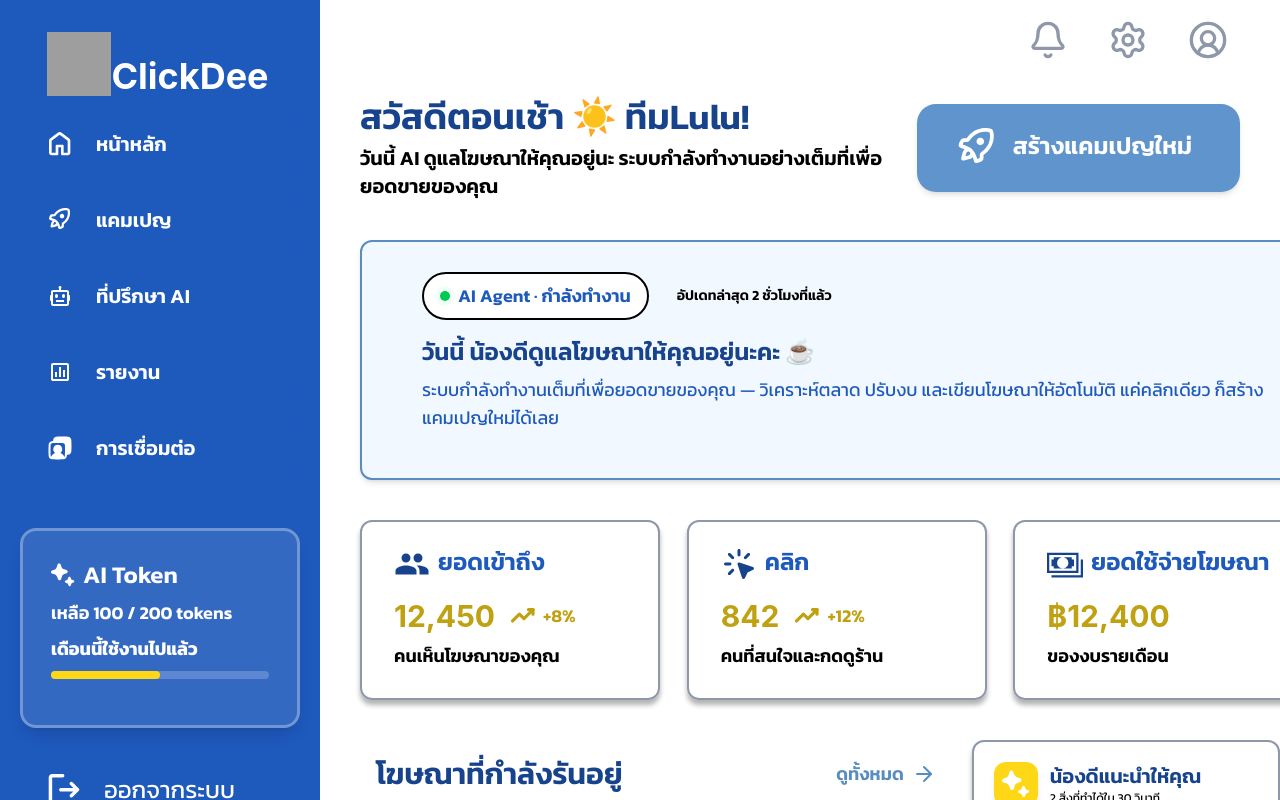
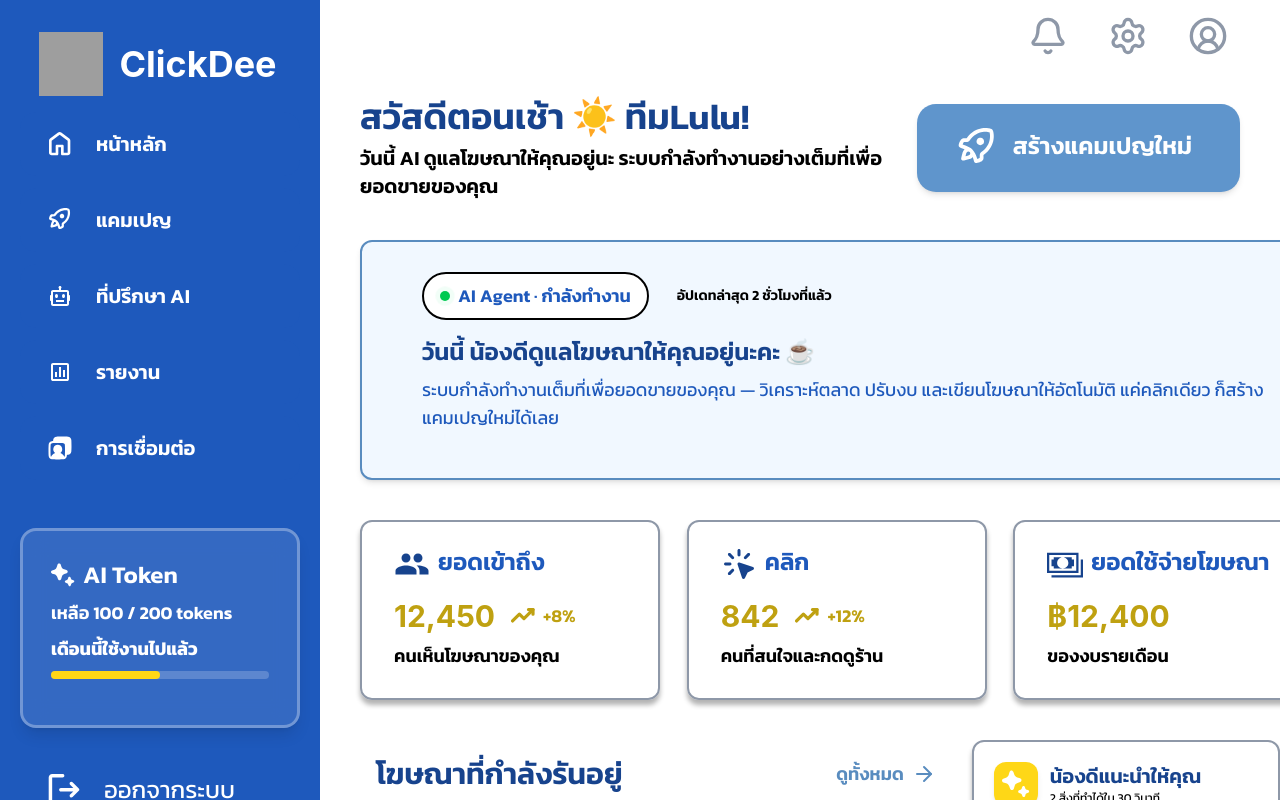
Before and after one commit to Nicha-h/ClickDee, a React (Vite) app in the folder frontend/: page / in a window 1280 px wide. Built offline with nearby package versions, Linux system fonts and the light colour scheme; grey boxes are pictures that could not be loaded.

Commit message:
fix: formatted the logo. Fix layout issues on navbar and topbar

```diff
--- a/frontend/src/components/Topbar.tsx
+++ b/frontend/src/components/Topbar.tsx
@@ -7,7 +7,7 @@ function Topbar() {
     setActiveButton(buttonName)
   }
   return (
-    <div className="sticky top-1 flex h-20 w-full flex-row items-center justify-end bg-white px-2">
+    <div className="sticky top-0 flex h-20 w-full flex-row items-center justify-end bg-white px-2">
       <div className="mr-11 flex flex-row items-center justify-end gap-10 pt-4">
         <NavLink to="/notification" onClick={() => handleClick('bell')}>
           {/* TODO: notification gonna be a modal. Dont forget to fix the notification */}
--- a/frontend/src/components/navbar.tsx
+++ b/frontend/src/components/navbar.tsx
@@ -28,10 +28,10 @@ function Navbar() {
           <NavLink
             to="/home"
             onClick={() => handleClick('home')}
-            className="font-jakarta flex items-end justify-center p-3 pt-5 text-4xl font-bold text-white"
+            className="font-jakarta flex items-center justify-center gap-4 p-3 pt-5 text-4xl font-bold text-white"
           >
             <img src={logo} alt="ClickDee" className="h-16 w-16" />
-            ClickDee
+            <p className="text-white">ClickDee</p>
           </NavLink>
           {/** navigation btns */}
         </div>
```
